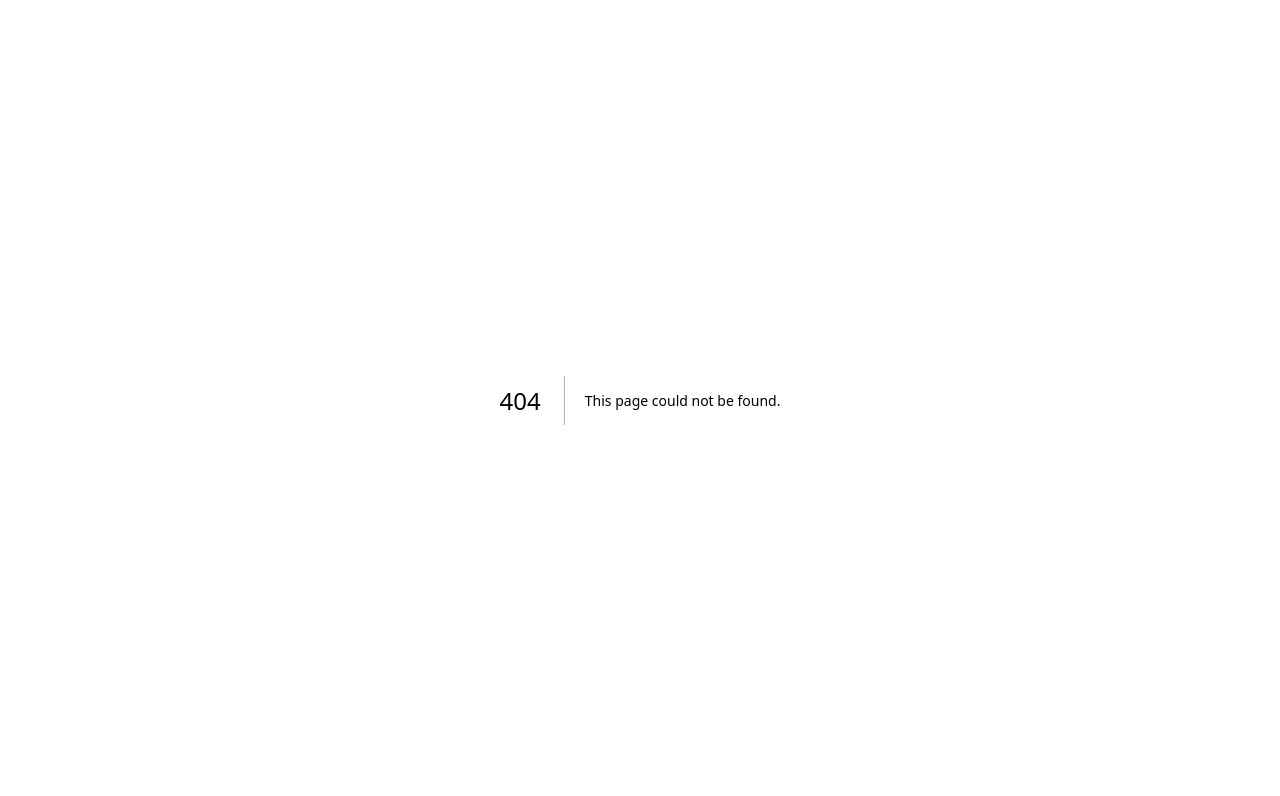
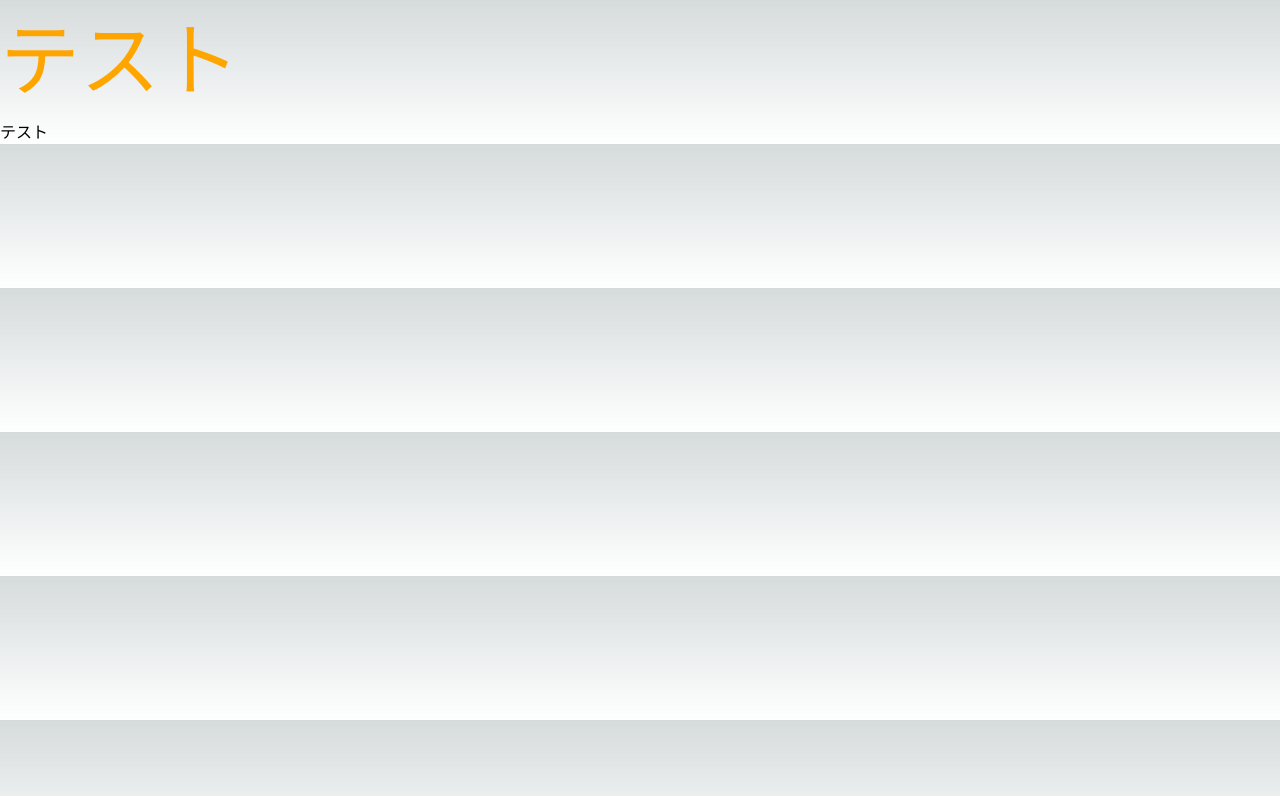
Before and after one commit to kazukidddd/next-example, a Next.js app in the folder blog/: page /about in a window 1280 px wide. Before the commit this address had no page. Shown: the top 796 px of the page. Built offline with nearby package versions, Linux system fonts and the light colour scheme.

Commit message:
chore: Add about page component

```diff
--- /dev/null
+++ b/blog/src/app/about/page.tsx
@@ -0,0 +1,10 @@
+// ブラウザやファイルの外部からアクセス可能にする変数や関数にはexportを使う
+export default function Home() {
+  const test = (
+    <>
+    <h1 style={{ color: 'orange',fontSize:'80px'}}>テスト</h1>
+    <h1>テスト</h1>
+    </>
+  )
+  return test
+}
```
